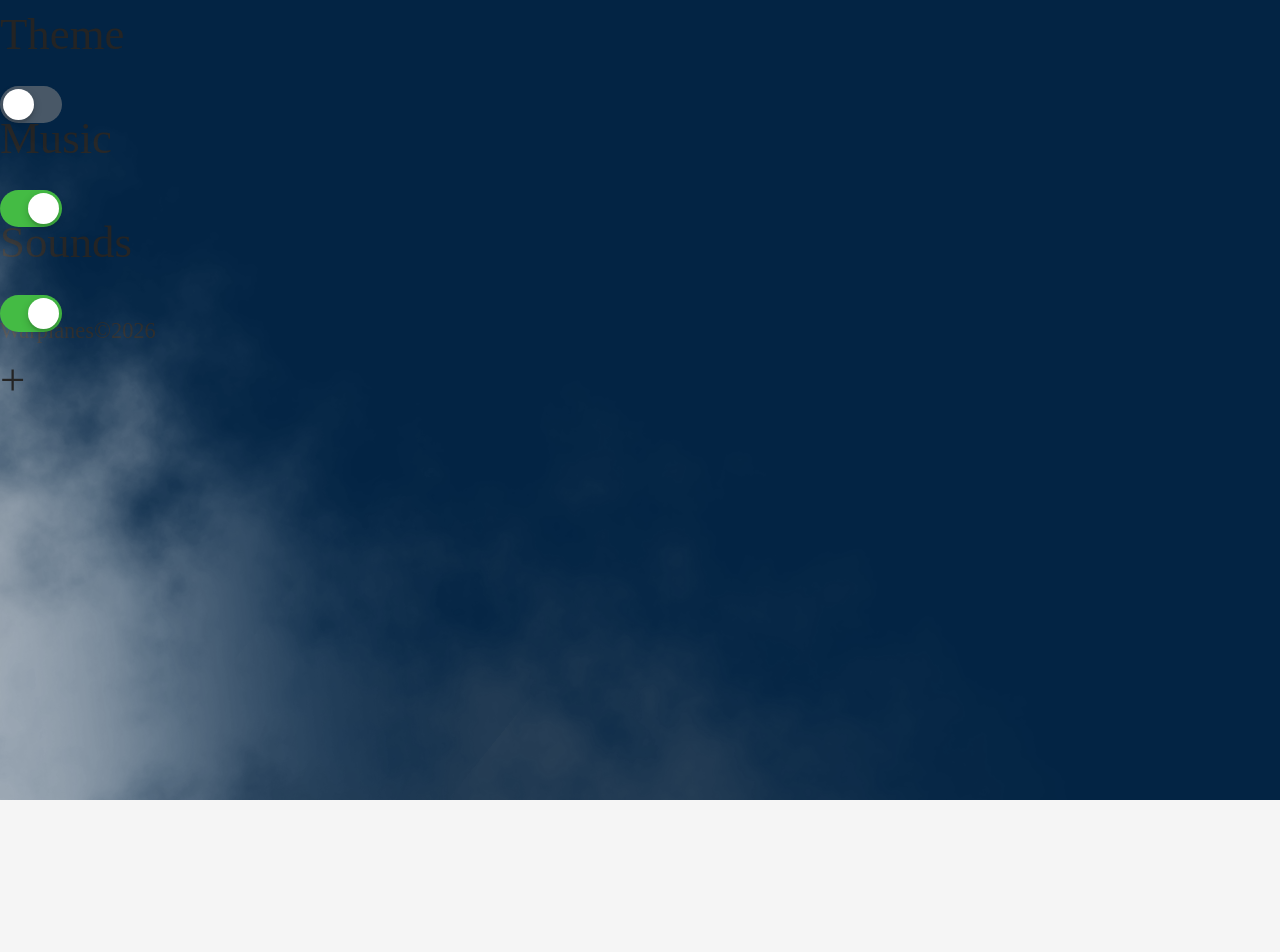
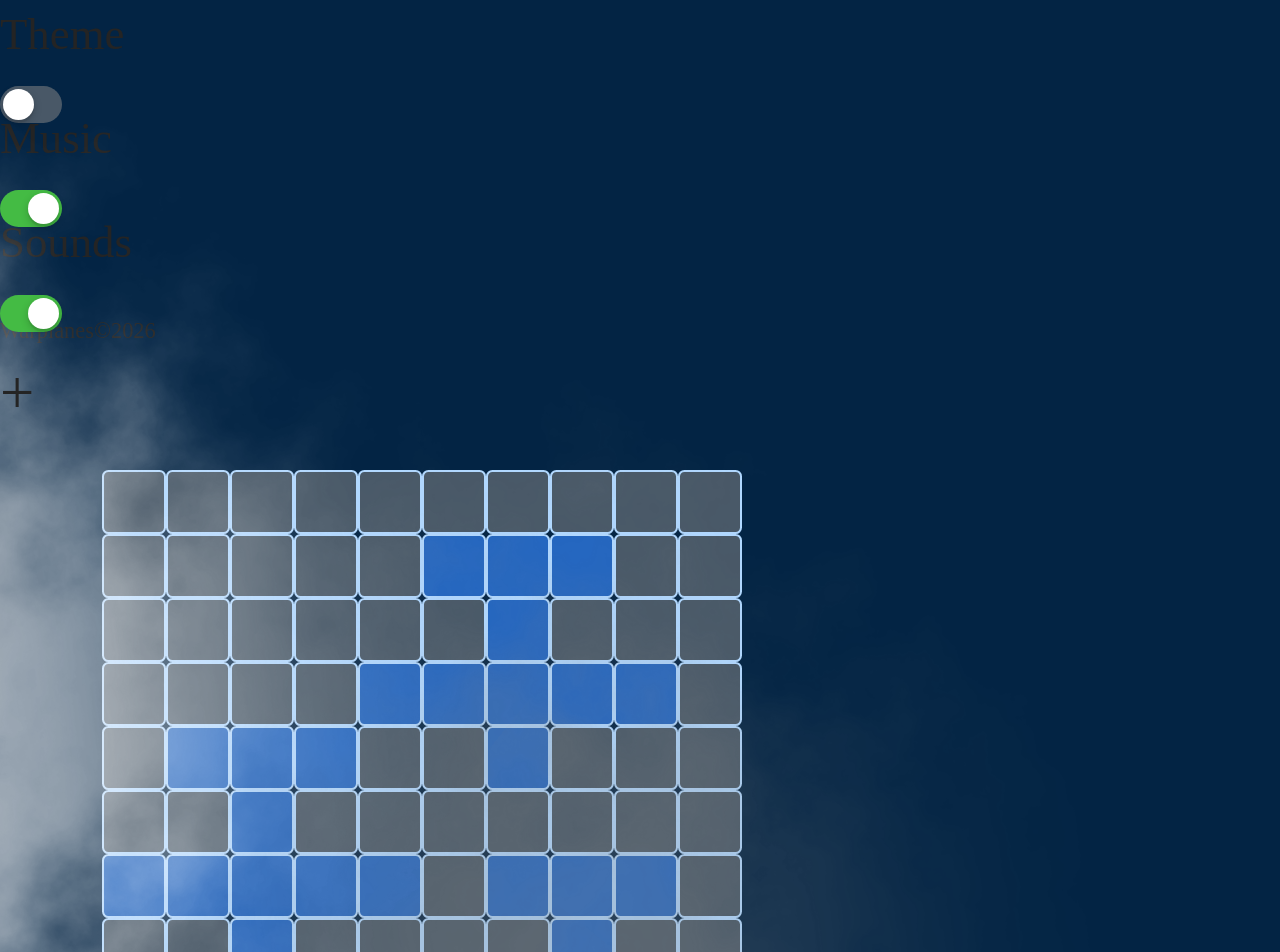
Before and after one commit to Vascool14/warplanes, a React (Vite) app in the folder client/: page /tables/1 in a window 1280 px wide. Shown: the top 952 px of the page. Before the commit the page ends 800 px from the top, so only its background shows below. Built offline with nearby package versions, Linux system fonts and the light colour scheme; a web font is replaced by a local one.

Commit message:
formed the playing board

```diff
--- a/client/index.html
+++ b/client/index.html
@@ -10,7 +10,7 @@
     <meta name="apple-mobile-web-app-status-bar-style" content="black-translucent" />
     <link rel="apple-touch-icon" href="/airplane.webp" />
     <link rel="apple-touch-startup-image" href="/airplane.webp" />
-    <link rel="manifest" href="/manifest.json" />
+    <!-- <link rel="manifest" href="./manifest.json" /> -->
     <title>Warplanes</title>
   </head>
   <body style="margin: 0; padding: 0">
--- a/client/src/App.css
+++ b/client/src/App.css
@@ -88,22 +88,31 @@ button:active .buttonTop {transform: translateY(0);}
     background: linear-gradient(transparent 0%, var(--sky) 45%, var(--sky) 55%, transparent 70%);
 }
 
-/* table */
-.table{
-    background: var(--text);
-    width: 100%;
-    position: relative;
-    color: var(--bg);
-    border-radius: calc(var(--radius) + 0.5rem);
-    padding: 0.5rem;
-    display: flex;
-    flex-direction: column;
-    justify-content: space-between;
-    gap: 0.5rem;
+/* tile */
+.board{
+    display: flex ;
+    flex-wrap: wrap;
+    aspect-ratio: 1/1;
 }
-.table h3{
-    padding: 0.25rem 0.5rem 0 0.5rem;
-    display: flex;
-    white-space: nowrap;
-    align-items: center;
+.board .tile{
+    width: 10%;
+    height: 10%;
+    background: var(--gray);
+    border: 1px solid var(--sky);
+    border-radius: 0.2rem;
+    transition: all 0.s ease;
 }
+.board .tile.enemy:hover{
+    border: 2px solid var(--gray);
+}
+.board .tile.enemy:active{
+    background: var(--sky);
+    border: none;
+}
+@media not all and (min-width: 640px){
+    .board{ width: 40vh; height: 100%; }
+}
+@media (min-width: 640px) {
+    .board {  width: 100%; max-width: 40rem; }
+    .board .tile { border-width: 2px; border-radius: 0.4rem;}
+}
--- a/client/src/App.tsx
+++ b/client/src/App.tsx
@@ -6,6 +6,8 @@ const Menu = lazy(() => import('./components/Menu'))
 const Toast = lazy(() => import('./components/Toast'))
 const Scene = lazy(() => import('./scene/Scene'))
 const Tables = lazy(() => import('./pages/Tables'))
+const BotGame = lazy(() => import('./pages/BotGame'))
+const Game = lazy(() => import('./pages/Game'))
 
 import axios from 'axios'
 import './App.css'
@@ -30,19 +32,22 @@ export default function App() {
             </div>
             }
         </section>
-        <div className={`transition-all w-screen h-screen duration-300 z-10 ${state.menuOpen && '-translate-x-[min(70vw,20rem)]'}`}>
+        <div className={`transition-all w-screen h-screen duration-300 z-10 ${state.menuOpen && '-translate-x-[min(70vw,25rem)]'}`}>
             <Suspense fallback={null}>
                 <div style={{zIndex: 100}}>
                     <Menu />
                     <div className="fixed w-[4rem] right-[-0.8rem] top-[-1.1rem] flex items-center justify-center m-[var(--padding)] rounded-full z-[101] cursor-pointer transition-all"
                     onClick={() => setState({...state, menuOpen: !state.menuOpen})}
-                    style={{transform: state.menuOpen?'rotate(45deg)':'rotate(0)'}}><h2>+</h2></div>
+                    style={{transform: state.menuOpen?'rotate(45deg)':'rotate(0)'}}><h1>+</h1></div>
                     <Toast toast={state.toast} />
                 </div>
                 <Routes>
                     <Route path="/" element={<Home />} />
                     {/* <Route path="/account" element={<Account />} /> */}
                     <Route path="/tables" element={<Tables />} />
+                    <Route path="/tables/bot-vasile" element={<BotGame bot="vasile" />} />
+                    <Route path="/tables/bot-ioana" element={<BotGame bot="ioana" />} />
+                    <Route path="/tables/:id" element={<Game />} />
                     <Route path="/scene" element={<Scene theme={state.theme} />} />
                 </Routes>
             </Suspense>
--- a/client/src/Context.tsx
+++ b/client/src/Context.tsx
@@ -6,11 +6,11 @@ export const Context = createContext<ContextType>({}) as React.Context<ContextTy
 export const Provider = (props: any) => {
     const [ state, setState ] = useState<StateType>({
         user: {
-            username: 'Vascool',
-            email: 'andreivascul2004@gmail.com',
-            id: '31ujr013iohfqcp09q',
-            wins: 69,
-            losses: 13,
+            // username: 'Vascool',
+            // email: 'andreivascul2004@gmail.com',
+            // id: '31ujr013iohfqcp09q',
+            // wins: 69,
+            // losses: 13,
         },
         menuOpen: false,
         theme: window.matchMedia && window.matchMedia('(prefers-color-scheme: dark)').matches?'dark':'light',
--- a/client/src/components/Menu.tsx
+++ b/client/src/components/Menu.tsx
@@ -12,7 +12,7 @@ export default function Menu() {
     }
     return (
         <>
-        <aside className="z-[100] overflow-hidden shadow-lg bg-[var(--bg)] translate-x-[100%] h-screen w-[min(70vw,20rem)]
+        <aside className="z-[100] overflow-hidden shadow-lg bg-[var(--bg)] translate-x-[100%] h-screen w-[min(70vw,25rem)]
         fixed right-0 transition-all flex flex-col items-center gap-4 p-6">
 
             <style>
--- a/client/src/index.css
+++ b/client/src/index.css
@@ -22,7 +22,7 @@
   --gray: #8888;
   --radius: 1rem;
   --padding: 1.5rem;
-  --sidePadding: 10vw;
+  --sidePadding: 8vw;
 
   color: var(--text);
   background-color: var(--bg);
--- /dev/null
+++ b/client/src/pages/BotGame.tsx
@@ -0,0 +1,32 @@
+
+export default function BotGame({bot}:{bot: 'vasile'|'ioana'}) {
+    const enemyBoard = [
+        0,0,1,0,0,0,0,0,0,0,
+        1,1,1,1,1,0,0,0,0,0,
+        0,0,1,0,0,0,0,1,0,0,
+        0,1,1,1,0,1,1,1,1,1,
+        0,0,0,0,0,0,0,1,0,0,
+        0,0,0,1,0,0,1,1,1,0,
+        0,1,1,1,1,1,0,0,0,0,
+        0,0,0,1,0,0,0,0,0,0,
+        0,0,1,1,1,0,0,0,0,0,
+        0,0,0,0,0,0,0,0,0,0
+    ]
+    return (
+        <main className="flex max-sm:flex-col items-center justify-center gap-6 md:pt-24">
+            <h1 className="absolute top-[var(--padding)]">Bot {bot}</h1>
+            <section className="board">
+                {[...enemyBoard].reverse().map((tile, i) => (
+                    <div key={i} className="tile"
+                    style={{background: tile==1?'#38fa':'var(--gray)'}}></div>
+                ))}
+            </section>
+            <section className="board">
+                {enemyBoard.map((tile, i) => (
+                    <div key={i} className="tile cursor-pointer enemy"
+                    style={{background: tile==1?'#38fa':'var(--gray)'}}></div>
+                ))}
+            </section>
+        </main>
+    )
+}
--- /dev/null
+++ b/client/src/pages/Game.tsx
@@ -0,0 +1,38 @@
+import { useEffect, useContext } from 'react';
+import { Context } from '../Context';
+import { ContextType } from '../types';
+
+export default function Game() {
+    const { state } = useContext<ContextType>(Context);
+    useEffect(() => {
+        console.log(state)
+    }, [])
+    const enemyBoard = [
+        0,0,1,0,0,0,0,0,0,0,
+        1,1,1,1,1,0,0,0,0,0,
+        0,0,1,0,0,0,0,1,0,0,
+        0,1,1,1,0,1,1,1,1,1,
+        0,0,0,0,0,0,0,1,0,0,
+        0,0,0,1,0,0,1,1,1,0,
+        0,1,1,1,1,1,0,0,0,0,
+        0,0,0,1,0,0,0,0,0,0,
+        0,0,1,1,1,0,0,0,0,0,
+        0,0,0,0,0,0,0,0,0,0
+    ]
+    return (
+        <main className="flex max-sm:flex-col items-center justify-center gap-6 md:pt-24">
+            <section className="board">
+                {[...enemyBoard].reverse().map((tile, i) => (
+                    <div key={i} className="tile"
+                    style={{background: tile==1?'#38fa':'var(--gray)'}}></div>
+                ))}
+            </section>
+            <section className="board">
+                {enemyBoard.map((tile, i) => (
+                    <div key={i} className="tile cursor-pointer enemy"
+                    style={{background: tile==1?'#38fa':'var(--gray)'}}></div>
+                ))}
+            </section>
+        </main>
+    )
+}
--- a/client/src/pages/Home.tsx
+++ b/client/src/pages/Home.tsx
@@ -13,7 +13,8 @@ export default function Home() {
             <Link to="/tables" className='mt-auto'>
                 <Button text='Play as guest' />
             </Link>
-            {user?.username ? <Link to="/tables">
+            {user?.username ?
+            <Link to="/tables">
                 <Button text={'Play as '+user.username} />
             </Link>
             :
--- a/client/src/scene/Plane.jsx
+++ b/client/src/scene/Plane.tsx
@@ -2,9 +2,9 @@ import { useGLTF } from '@react-three/drei'
 import { useFrame } from '@react-three/fiber'
 import { useRef } from 'react'
 
-export function Plane({spin, position, rotation}){
+export function Plane({spin, position, rotation}:{spin: boolean, position: [number, number, number], rotation: 'up'|'down'|'left'|'right'|'none'}) {
   const { nodes, materials } = useGLTF('/src/scene/scene.gltf');
-  const planeRef = useRef();
+  const planeRef = useRef<any>();
   useFrame(() => {
     if(spin){
       planeRef.current.rotation.z += 0.2 % Math.PI * 2;
```
Also changed, not shown: client/src/pages/Tables.tsx (+40 -21 lines), client/src/scene/Scene.tsx (+12 -9 lines), client/src/assets/wood.svg (deleted). Lines whose indentation alone changed are shown as unchanged.
